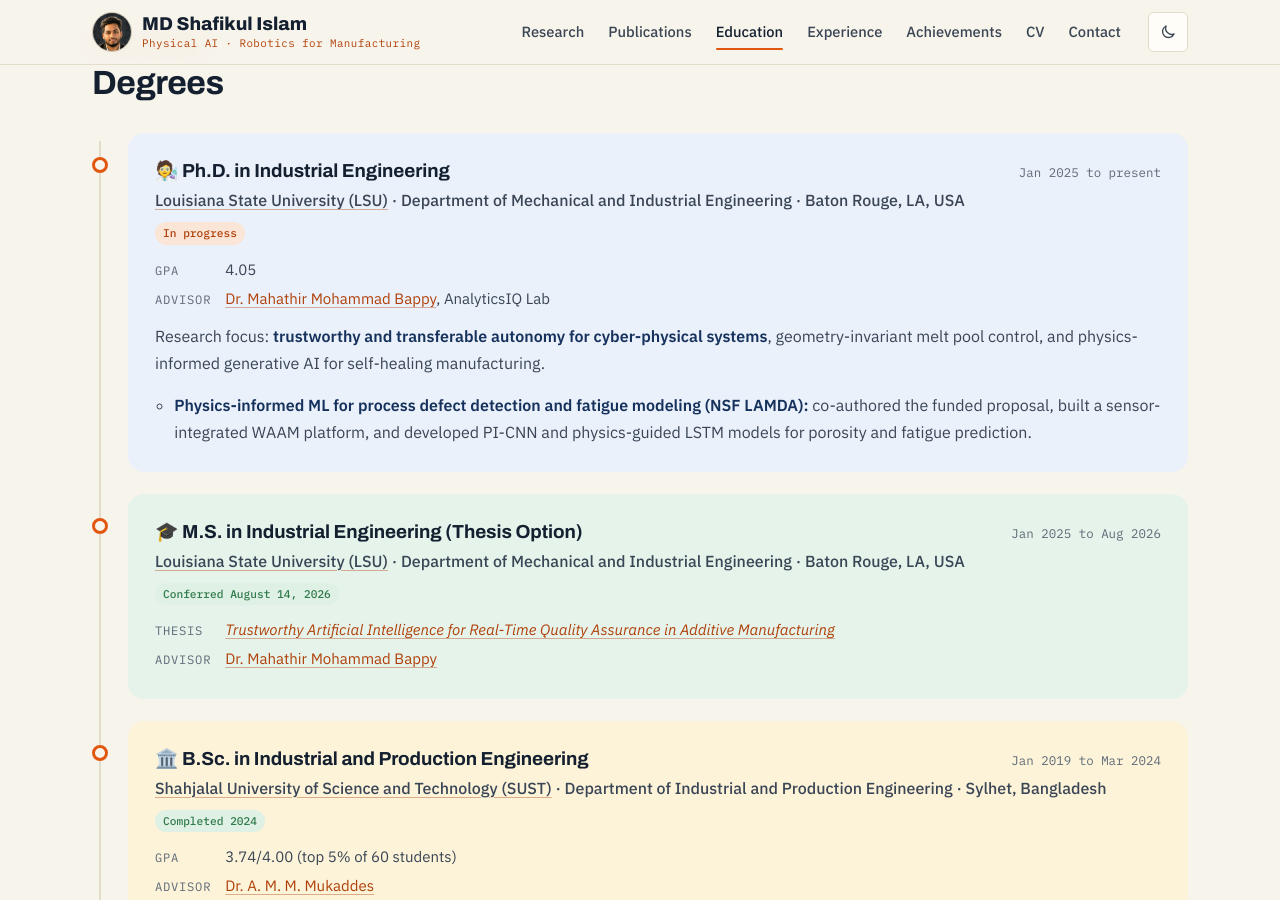
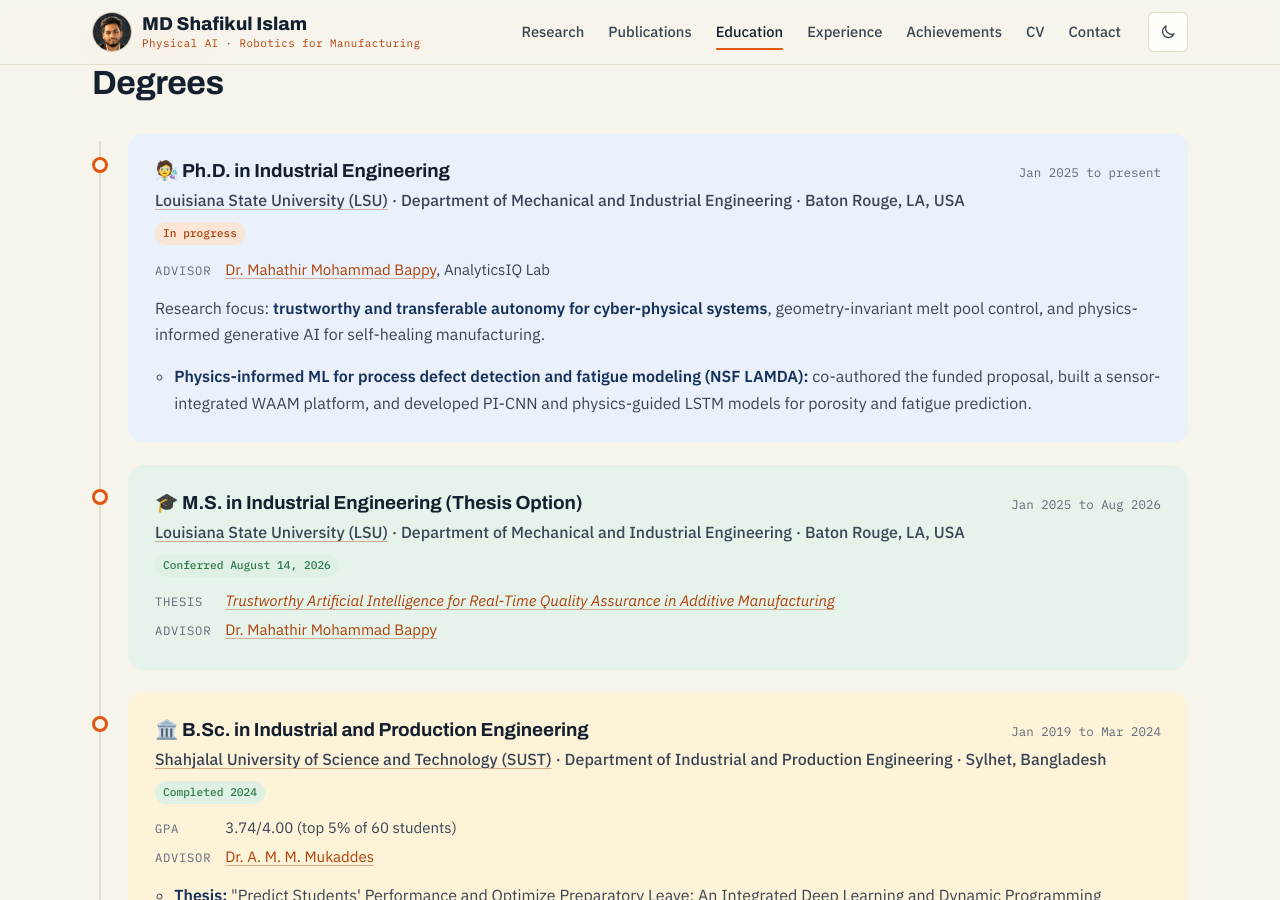
Before and after one commit to shafikul-islam/shafikul-islam.github.io, a Jekyll site: the page built from education.html, in a window 1280 px wide and 900 px high, scrolled down 351 px. Built offline with Jekyll 4.4.1, drawn with Linux system fonts in a browser that asks for light colours.

Commit message:
Remove unverified PhD GPA

```diff
--- a/_data/education.yml
+++ b/_data/education.yml
@@ -9,7 +9,6 @@ degrees:
     status: In progress
     tint: blue
     meta:
-      - [GPA, "4.05"]
       - [Advisor, '<a href="https://www.lsu.edu/eng/mie/people/faculty/bappy.php" target="_blank" rel="noopener">Dr. Mahathir Mohammad Bappy</a>, AnalyticsIQ Lab']
     text: >-
       Research focus: <strong>trustworthy and transferable autonomy for cyber-physical systems</strong>, geometry-invariant
```
